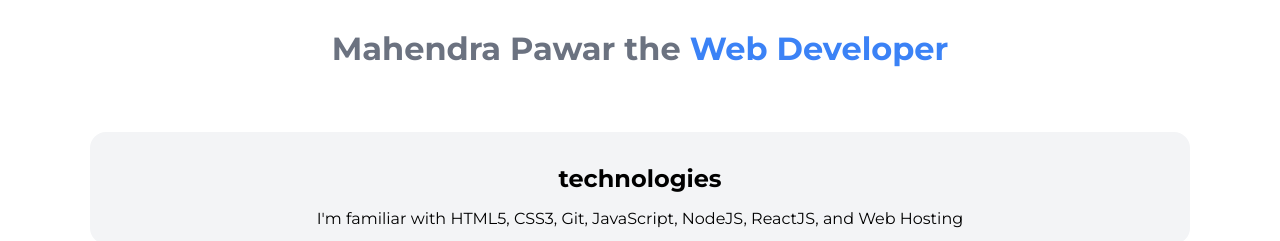
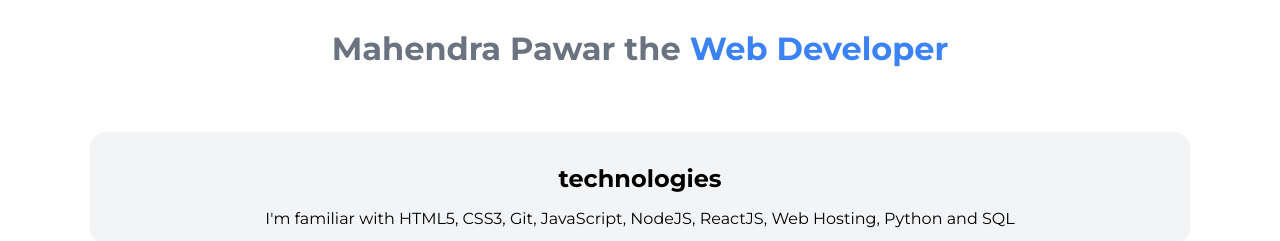
Before and after one commit to Mahi24-prog/Level0_Portfolio, a plain HTML site: page index.html in a window 1280 px wide. Shown: the part 559-800 px from the top of the page. Drawn offline with Linux system fonts and the light colour scheme.

Commit message:
minor changes

```diff
--- a/index.html
+++ b/index.html
@@ -26,7 +26,7 @@
 
     <section class="technologies section-container grey-back">
         <h1 class="section-header">technologies</h1>
-        <div class="section-cont">I'm familiar with HTML5, CSS3, Git, JavaScript, NodeJS, ReactJS, and Web Hosting
+        <div class="section-cont">I'm familiar with HTML5, CSS3, Git, JavaScript, NodeJS, ReactJS, Web Hosting, Python and SQL
         </div>
     </section>
 
```
